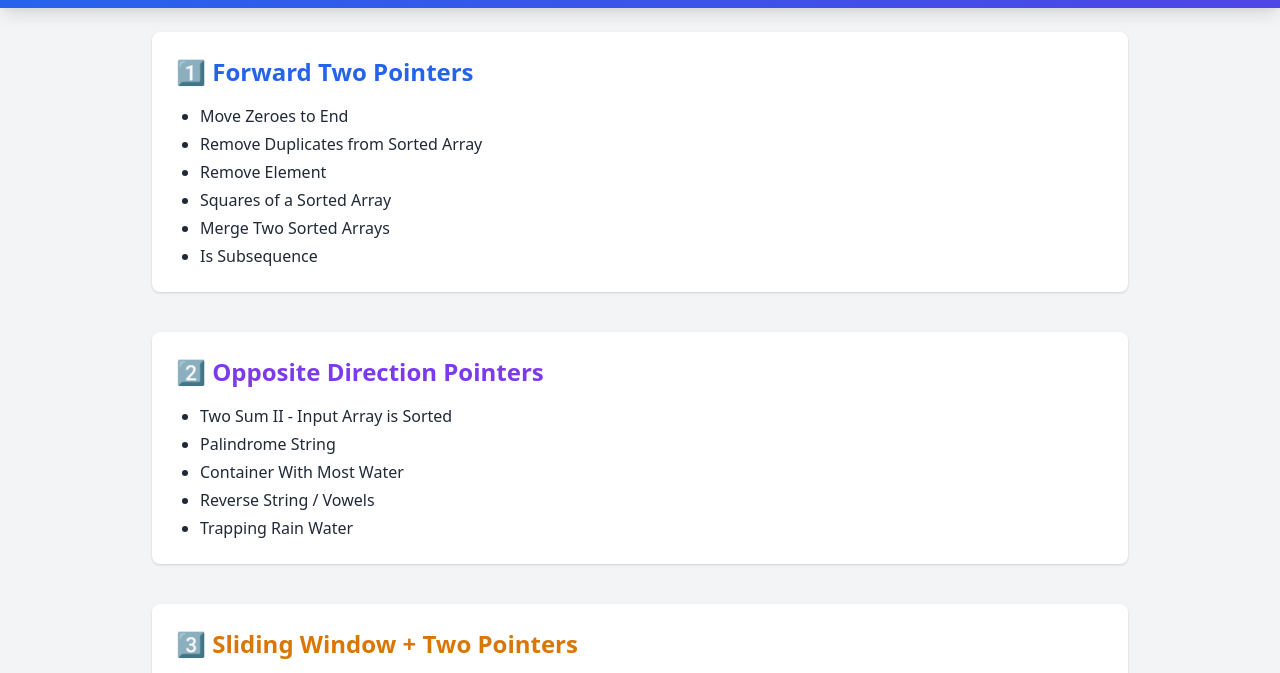
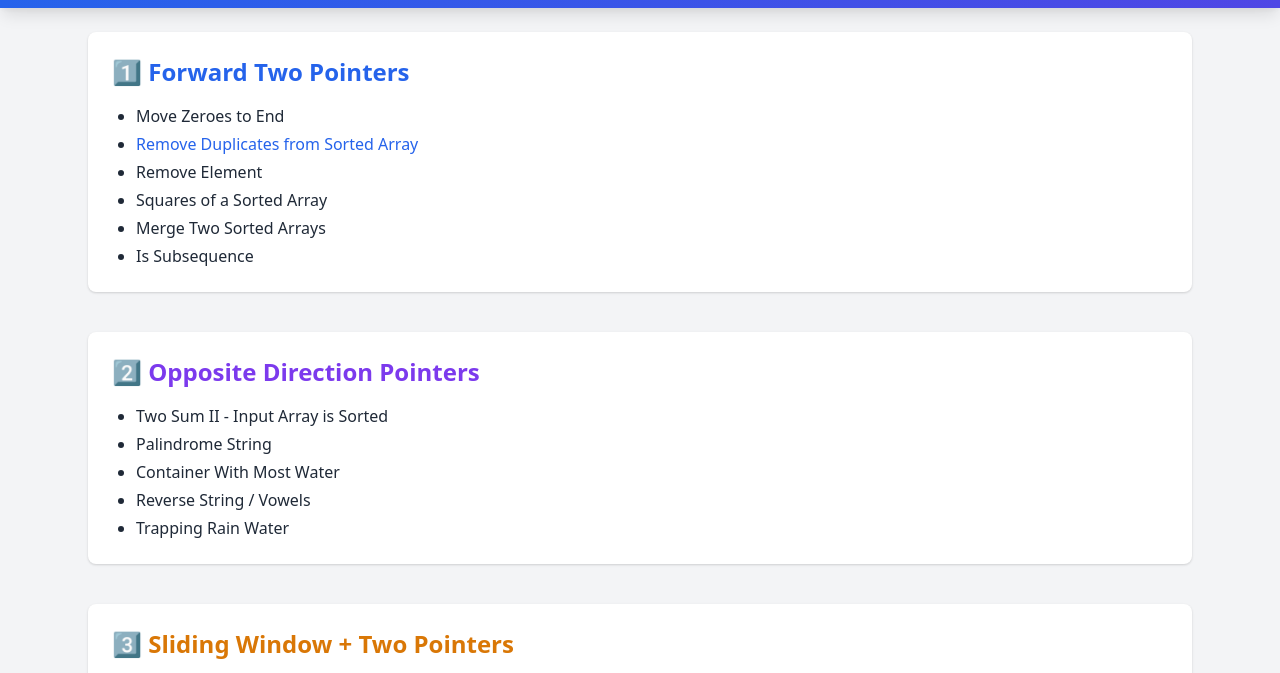
Before and after one commit to camtam1706/js-dsa, a plain HTML site: page week-01/two-pointer-solve.html in a window 1280 px wide. Shown: the part 84-757 px from the top of the page. Drawn offline with nearby package versions, Linux system fonts and the light colour scheme.

Commit message:
Update two-pointer-solve.html

```diff
--- a/week-01/two-pointer-solve.html
+++ b/week-01/two-pointer-solve.html
@@ -14,14 +14,16 @@
         <h1 class="text-3xl font-bold animate-pulse mb-2">🧮 Two Pointers Interactive Playground</h1>
     </header>
 
-    <main class="p-6 max-w-5xl mx-auto space-y-10">
+    <main class="p-6 max-w-6xl mx-auto space-y-10">
 
         <!-- Group 1: Forward Two Pointers -->
         <section class="bg-white p-6 rounded-lg shadow">
             <h2 class="text-2xl font-semibold text-blue-600 mb-4">1️⃣ Forward Two Pointers</h2>
             <ul class="list-disc ml-6 text-gray-800 space-y-1">
                 <li>Move Zeroes to End</li>
-                <li>Remove Duplicates from Sorted Array</li>
+                <li>
+                    <a href="two-pointer/remove-duplicates-from-array.html" class="text-blue-600 hover:text-blue-800 transition">Remove Duplicates from Sorted Array</a>
+                </li>
                 <li>Remove Element</li>
                 <li>Squares of a Sorted Array</li>
                 <li>Merge Two Sorted Arrays</li>
```
